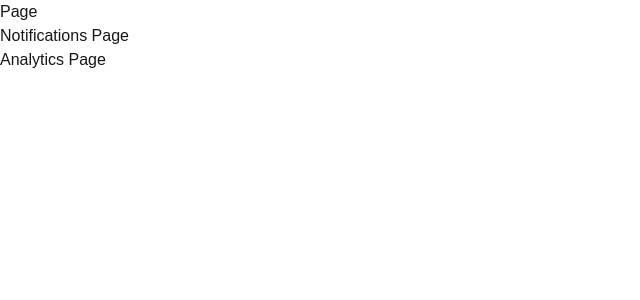
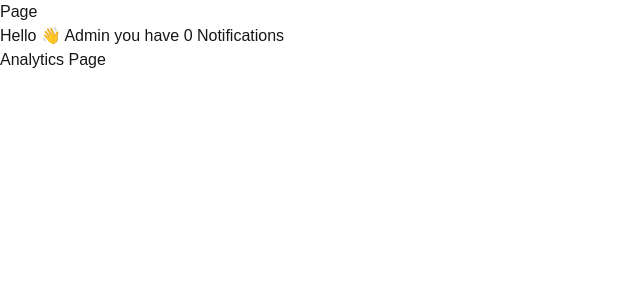
Before and after one commit to Ruthuparnnan/Next, a Next.js app: page /dashboard in a window 1280 px wide. Shown: the top 300 px of the page, without its empty margins (0-640 px from the left). Built offline with nearby package versions, Linux system fonts and the light colour scheme.

Commit message:
context api and custom hook

```diff
--- /dev/null
+++ b/src/app/context/context.js
@@ -0,0 +1,4 @@
+"use client";
+import { createContext } from "react";
+
+export const DashboardContext = createContext(undefined);
--- /dev/null
+++ b/src/app/context/useDashboardContext.js
@@ -0,0 +1,8 @@
+import { useContext } from "react";
+import { DashboardContext } from "./context";
+
+export const useDashboardContext = () => {
+  const data = useContext(DashboardContext);
+  if (!data) throw Error("Use hook inside the context!!!");
+  return data;
+};
--- a/src/app/dashboard/@notifications/page.js
+++ b/src/app/dashboard/@notifications/page.js
@@ -1,5 +1,10 @@
+"use client";
+
+import { useDashboardContext } from "@/app/context/useDashboardContext";
+
 function Page() {
-  return <div> Notifications Page</div>;
+  const user = useDashboardContext();
+  return <div>Hello 👋 {user?.name} you have 0 Notifications</div>;
 }
 
 export default Page;
--- a/src/app/dashboard/layout.js
+++ b/src/app/dashboard/layout.js
@@ -1,10 +1,14 @@
+"use client";
+import { DashboardContext } from "../context/context";
+
 function Layout({ notifications, analytics, children }) {
+  const data = { name: "Admin", email: "admin@gmail.com" };
   return (
-    <>
+    <DashboardContext value={data}>
       {children}
       {notifications}
       {analytics}
-    </>
+    </DashboardContext>
   );
 }
 
--- a/src/middleware.js
+++ b/src/middleware.js
@@ -13,5 +13,5 @@ export function middleware(request) {
 }
 
 export const config = {
-  matcher: "/dashboard",
+  matcher: "/general",
 };
```
